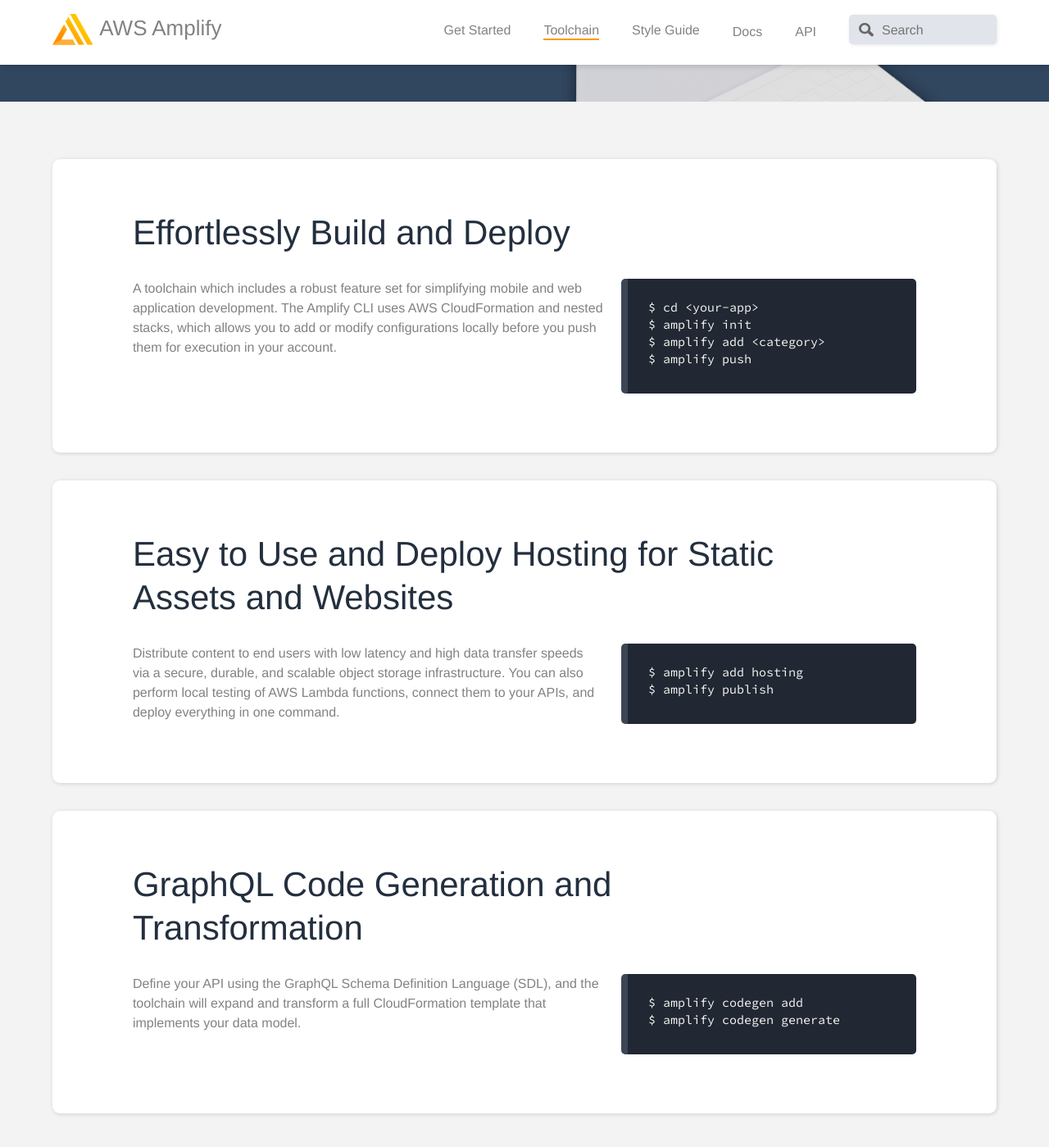
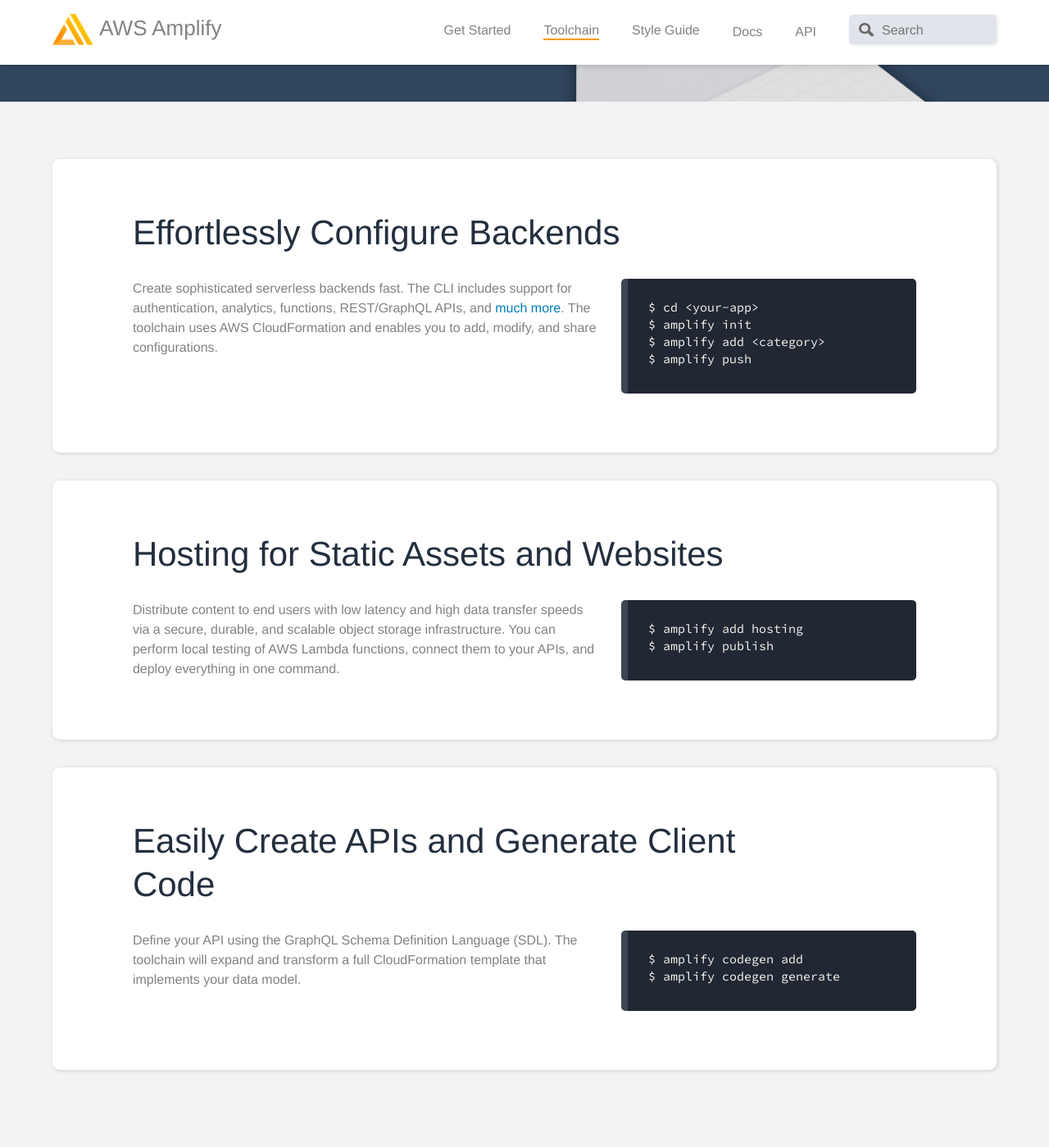
Before and after one commit to tommypraeger/tommypraeger.github.io, a Jekyll site: the page built from media/toolchain.md, in a window 1280 px wide and 1400 px high, scrolled down 351 px. Shown: the whole window at 82% size. Built offline with Jekyll 4.4.1, drawn with Linux system fonts in a browser that asks for light colours; some web fonts are replaced; comment, search, counter and statistics services are not loaded.

Commit message:
Update toolchain.html

```diff
--- a/amplify-theme/_layouts/toolchain.html
+++ b/amplify-theme/_layouts/toolchain.html
@@ -34,10 +34,15 @@
 		<div class="section section-top cli" id="marketing-section">
 			<div class="container">
                 <div class="header col-sm-10">
-                    Effortlessly Build and Deploy
+                    Effortlessly Configure Backends
                 </div>
                 <div class="integrate-content inline-block">
-                    <p class="marketing-grid__excerpt subheader">A toolchain which includes a robust feature set for simplifying mobile and web application development. The Amplify CLI uses AWS CloudFormation and nested stacks, which allows you to add or modify configurations locally before you push them for execution in your account.</p>
+                    <p class="marketing-grid__excerpt subheader">
+			    Create sophisticated serverless backends fast. The CLI includes support for
+			    authentication, analytics, functions, REST/GraphQL APIs, and
+			    <a href="https://github.com/aws-amplify/amplify-cli" target="_blank">much more</a>.
+			    The toolchain uses AWS CloudFormation and enables you to add, modify, and share configurations.
+		    </p>
 				</div>
 				<div class="language-bash highlighter-rouge inline-block section-code-block toolchain-code-block">
 					<div class="highlight">
@@ -56,10 +61,14 @@
 		<div class="section section-top cli">
 			<div class="container">
 				<div class="header col-sm-10">
-					Easy to Use and Deploy Hosting for Static Assets and Websites
+					Hosting for Static Assets and Websites
                 </div>
                 <div class="integrate-content inline-block">
-                    <p class="marketing-grid__excerpt subheader">Distribute content to end users with low latency and high data transfer speeds via a secure, durable, and scalable object storage infrastructure. You can also perform local testing of AWS Lambda functions, connect them to your APIs, and deploy everything in one command.</p>
+                    <p class="marketing-grid__excerpt subheader">
+			    Distribute content to end users with low latency and high data transfer speeds via a secure,
+			    durable, and scalable object storage infrastructure.
+			    You can perform local testing of AWS Lambda functions, connect them to your APIs,
+			    and deploy everything in one command.</p>
 				</div>
 				<div class="language-bash highlighter-rouge inline-block section-code-block toolchain-code-block">
 					<div class="highlight">
@@ -75,10 +84,14 @@
 		<div class="section section-top cli" id="bottom-section">
 			<div class="container">
 				<div class="header col-sm-10">
-					GraphQL Code Generation and Transformation
+					Easily Create APIs and Generate Client Code
 				</div>
 				<div class="integrate-content inline-block">
-					<p class="marketing-grid__excerpt subheader">Define your API using the GraphQL Schema Definition Language (SDL), and the toolchain will expand and transform a full CloudFormation template that implements your data model.</p>
+					<p class="marketing-grid__excerpt subheader">
+						Define your API using the GraphQL Schema Definition Language (SDL).
+						The toolchain will expand and transform a full CloudFormation template
+						that implements your data model.
+					</p>
 				</div>
 				<div class="language-bash highlighter-rouge inline-block section-code-block toolchain-code-block">
 					<div class="highlight">
```
